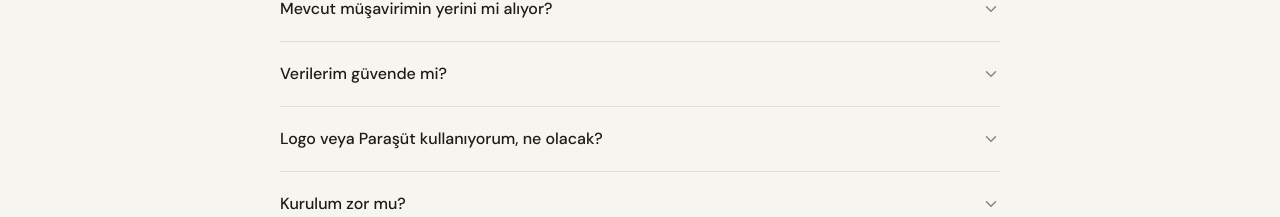
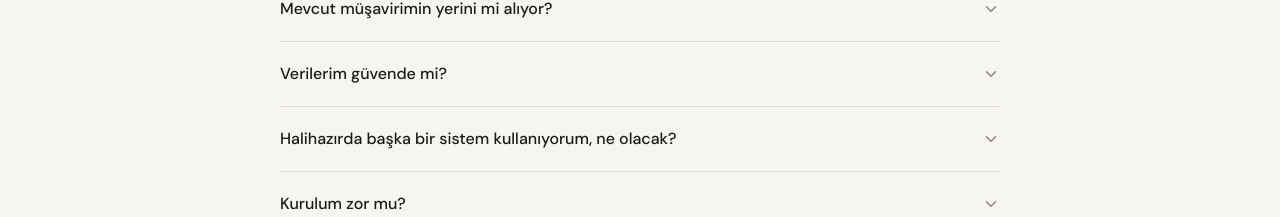
Before and after one commit to Skydoodle/Octo, a React (Vite) app: page / in a window 1280 px wide. Shown: the part 3477-3694 px from the top of the page. Built offline with nearby package versions, Linux system fonts and the light colour scheme; no server answers.

Commit message:
Remove competitor names from landing FAQ

```diff
--- a/src/pages/Landing.tsx
+++ b/src/pages/Landing.tsx
@@ -23,7 +23,7 @@ const arms = [
 const faqs = [
   ['Mevcut müşavirimin yerini mi alıyor?', 'Hayır. Octo müşavirinizin yerini almaz. Kayıtlarınızı düzenli ve izlenebilir hâle getirir, eksikleri ve yaklaşan yükümlülükleri gösterir. Beyan ve uzmanlık müşavirinizde kalır.'],
   ['Verilerim güvende mi?', 'Octo, verilerinizi güvenli bağlantılar ve şirket bazlı erişim kontrolleriyle koruyacak şekilde tasarlanmıştır. Her kullanıcı yalnızca yetkili olduğu şirket ve verilere erişebilir.'],
-  ['Logo veya Paraşüt kullanıyorum, ne olacak?', 'Mevcut verilerinizi Octo’ya aktarabilir ve geçiş sürecini kendi hızınızda yönetebilirsiniz. Octo, dağınık kayıtları tek çalışma alanında bir araya getirmenize yardımcı olur.'],
+  ['Halihazırda başka bir sistem kullanıyorum, ne olacak?', 'Mevcut kayıtlarınızı Octo’ya aktarabilir ve geçişi kendi hızınızda tamamlayabilirsiniz. Verileriniz tek çalışma alanında bir araya gelir; süreçlerinizi kesintiye uğratmadan Octo’ya geçebilirsiniz.'],
   ['Kurulum zor mu?', 'Hayır. Teknik kurulum gerektirmez. Hesabınızı açın, şirketinizi oluşturun ve mevcut verilerinizi içe aktarın.'],
 ]
 
```
